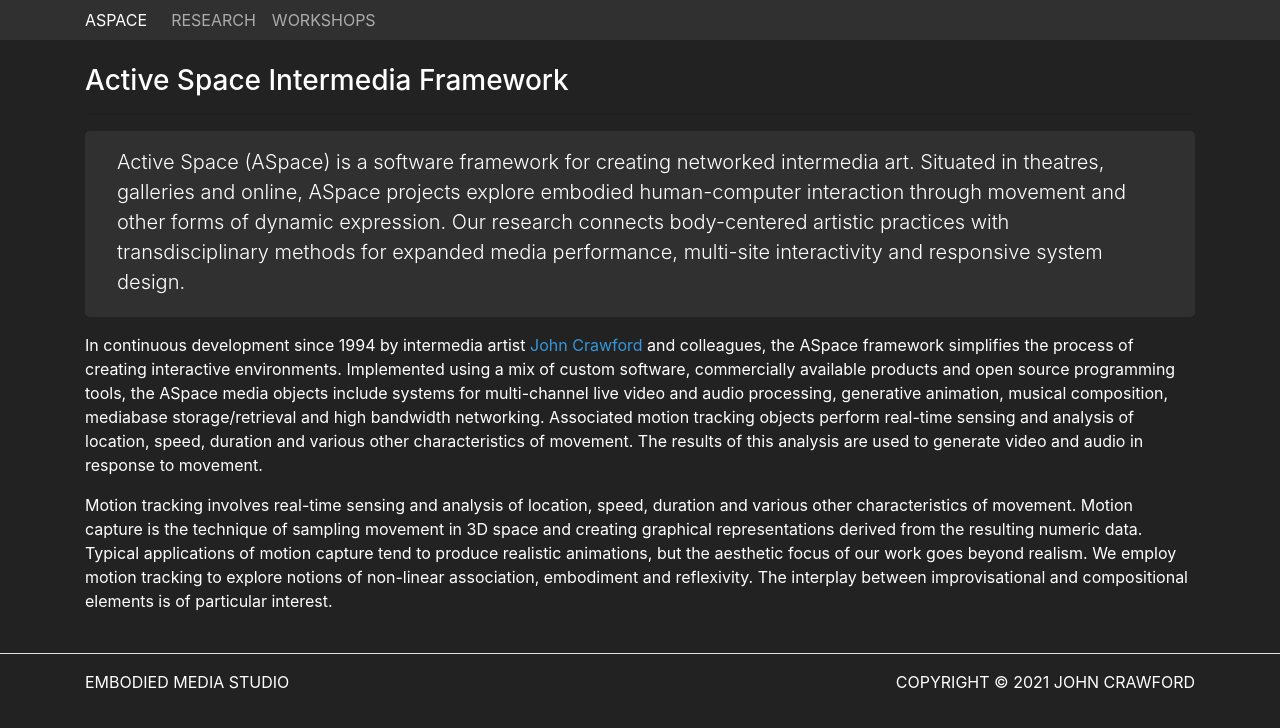
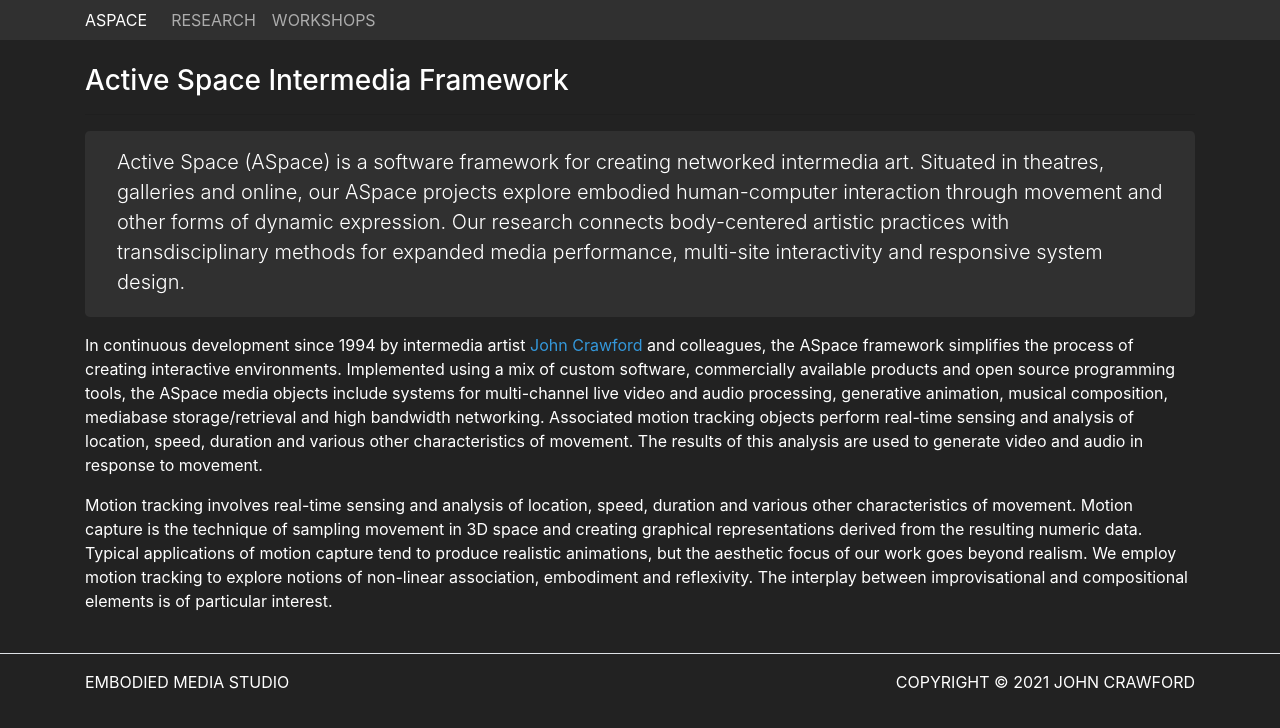
Before and after one commit to embodied/active-space, a Jekyll site: the page built from docs/index.md, in a window 1280 px wide. Shown: the top 728 px of the page. Built offline with Jekyll 4.4.1, drawn with Linux system fonts in a browser that asks for light colours.

Commit message:
update research description

```diff
--- a/docs/index.md
+++ b/docs/index.md
@@ -2,7 +2,7 @@
 layout: page
 description: Active Space is an intermedia software framework for exploring embodied interaction
 summary: >-
-  Active Space (ASpace) is a software framework for creating networked intermedia art. Situated in theatres, galleries and online, ASpace projects explore embodied <nobr>human-computer</nobr> interaction through movement and other forms of dynamic expression. Our research connects <nobr>body-centered</nobr> artistic practices with transdisciplinary methods for expanded media performance, multi-site interactivity and responsive system design.
+  Active Space (ASpace) is a software framework for creating networked intermedia art. Situated in theatres, galleries and online, our ASpace projects explore embodied <nobr>human-computer</nobr> interaction through movement and other forms of dynamic expression. Our research connects <nobr>body-centered</nobr> artistic practices with transdisciplinary methods for expanded media performance, multi-site interactivity and responsive system design.
 ---
 <header>
   <h2>Active Space Intermedia Framework</h2>
```
Also changed, not shown: docs/_content/research.md (+2 -0 lines).
